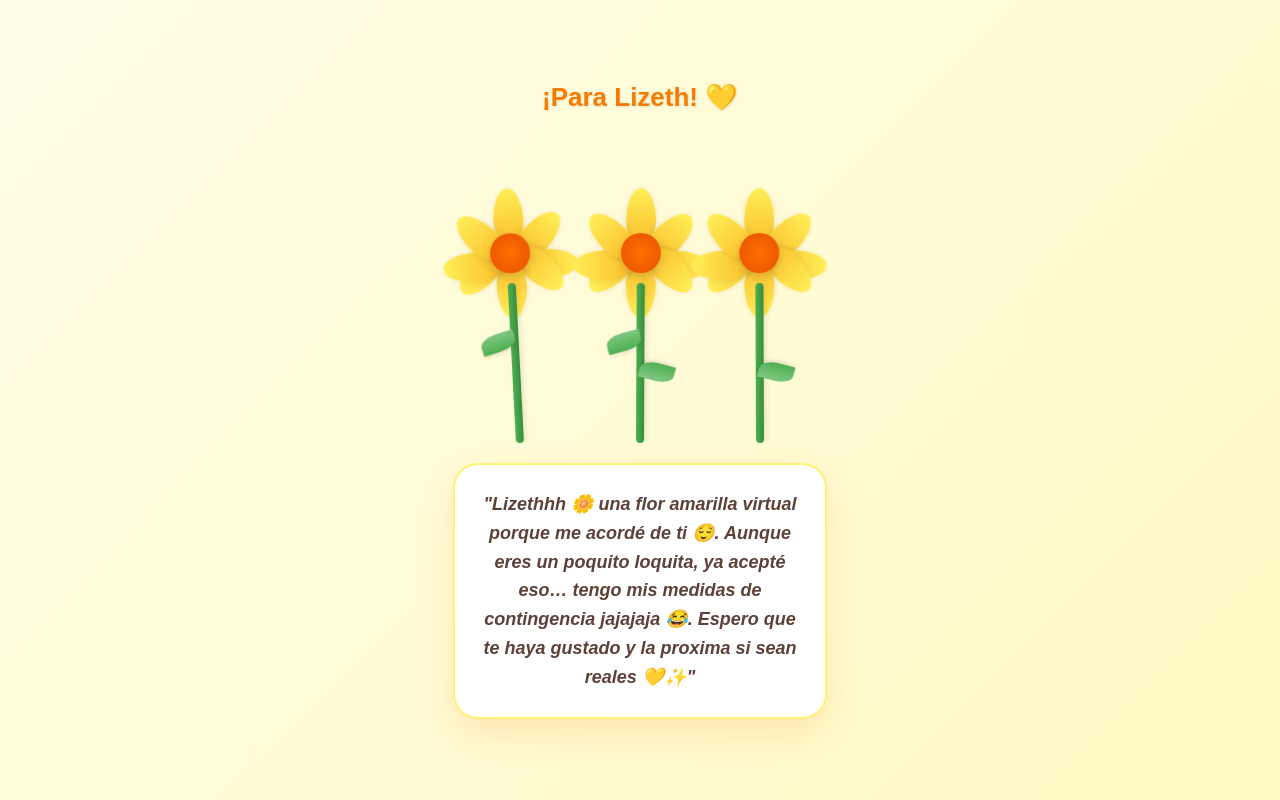
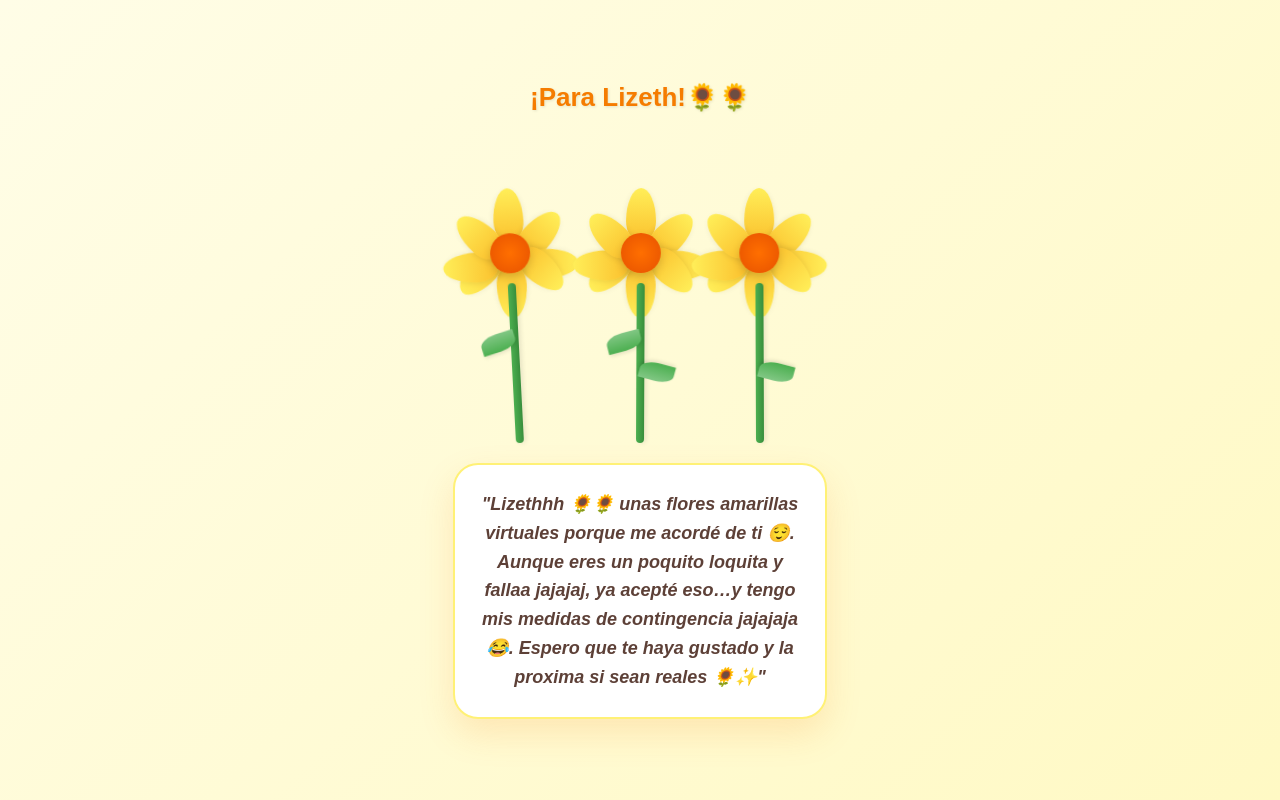
Before and after one commit to renatocastillo266-crypto/sorpresa-lizeth, a plain HTML site: page index.html in a window 1280 px wide. Both pictures are taken after a click on the element 640 px from the left and 440 px from the top of the page. Drawn offline with Linux system fonts and the light colour scheme.

Commit message:
Update index.html

```diff
--- a/index.html
+++ b/index.html
@@ -237,7 +237,7 @@
 
         <!-- Mensaje en pantalla -->
         <div class="tarjeta-mensaje" id="carta">
-            <p>"Lizethhh 🌼 una flor amarilla virtual porque me acordé de ti 😌. Aunque eres un poquito loquita, ya acepté eso… tengo mis medidas de contingencia jajajaja 😂. Espero que te haya gustado y la proxima si sean reales 💛✨"</p>
+            <p>"Lizethhh 🌻🌻 unas flores amarillas virtuales porque me acordé de ti 😌. Aunque eres un poquito loquita y fallaa jajajaj, ya acepté eso…y tengo mis medidas de contingencia jajajaja 😂. Espero que te haya gustado y la proxima si sean reales 🌻✨"</p>
         </div>
     </div>
 
@@ -247,7 +247,7 @@
             const musica = document.getElementById("musica");
             musica.play().catch(error => console.log("Audio bloqueado:", error));
             // Cambia el título principal
-            document.getElementById("titulo").innerText = "¡Para Lizeth! 💛";
+            document.getElementById("titulo").innerText = "¡Para Lizeth!🌻🌻 ";
 
             // Muestra la carta
             document.getElementById("carta").style.display = "block";
```
